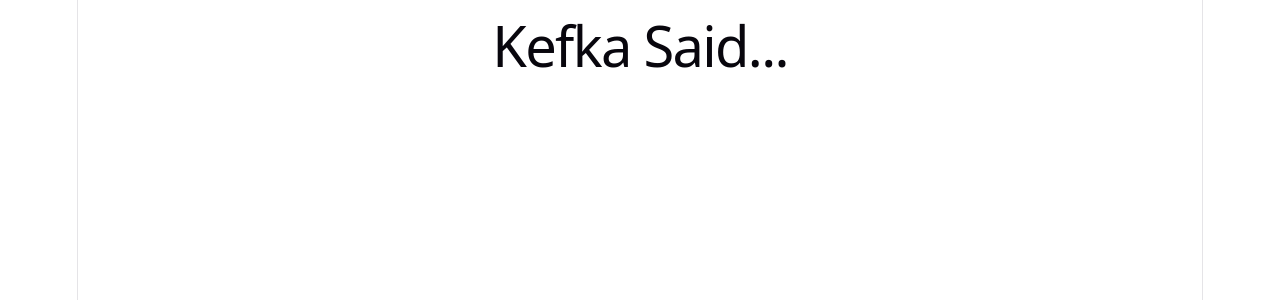
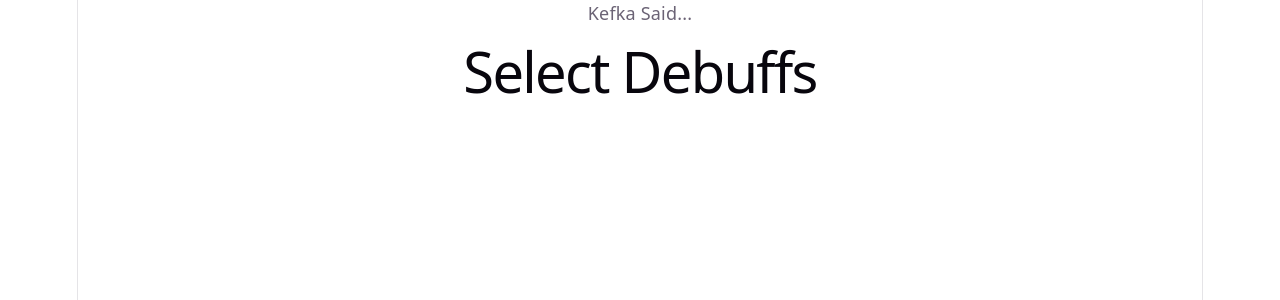
Before and after one commit to jacquikeating/kefka-says, a React (Vite) app: page / in a window 1280 px wide. Shown: the top 300 px of the page. Built offline with nearby package versions, Linux system fonts and the light colour scheme.

Commit message:
feat: Create SelectDebuffs component

```diff
--- a/src/App.jsx
+++ b/src/App.jsx
@@ -1,8 +1,13 @@
+import SelectDebuffs from "./components/SelectDebuffs"
+
 function App() {
 
   return (
     <>
-      <h1>Kefka Said...</h1>
+      <header>
+        <span>Kefka Said...</span>
+      </header>
+      <SelectDebuffs />
     </>
   )
 }
--- /dev/null
+++ b/src/components/SelectDebuffs.jsx
@@ -0,0 +1,12 @@
+export default function SelectDebuffs() {
+
+    return (
+        <main>
+            <h1>Select Debuffs</h1>
+
+            <section>
+                { /* Inputs go here */}
+            </section>
+        </main>
+    )
+}
```
